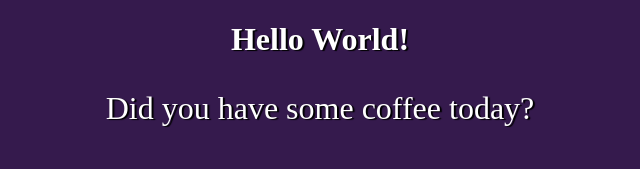
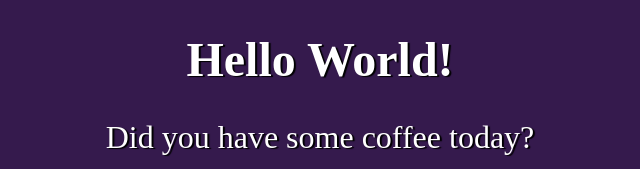
Before and after one commit to DarkOwn3r/static-page, a plain HTML site: page index.html in a window 1280 px wide. Shown: the top 169 px of the page, without its empty margins (320-960 px from the left). Drawn offline with Linux system fonts and the light colour scheme.

Commit message:
added more style

```diff
--- a/index.css
+++ b/index.css
@@ -22,6 +22,10 @@ body {
   text-shadow: 2px 1px 1px #000;
 }
 
+.text h1 {
+  font-size: 3rem;
+}
+
 .text p {
   font-size: 2rem;
 }
```
